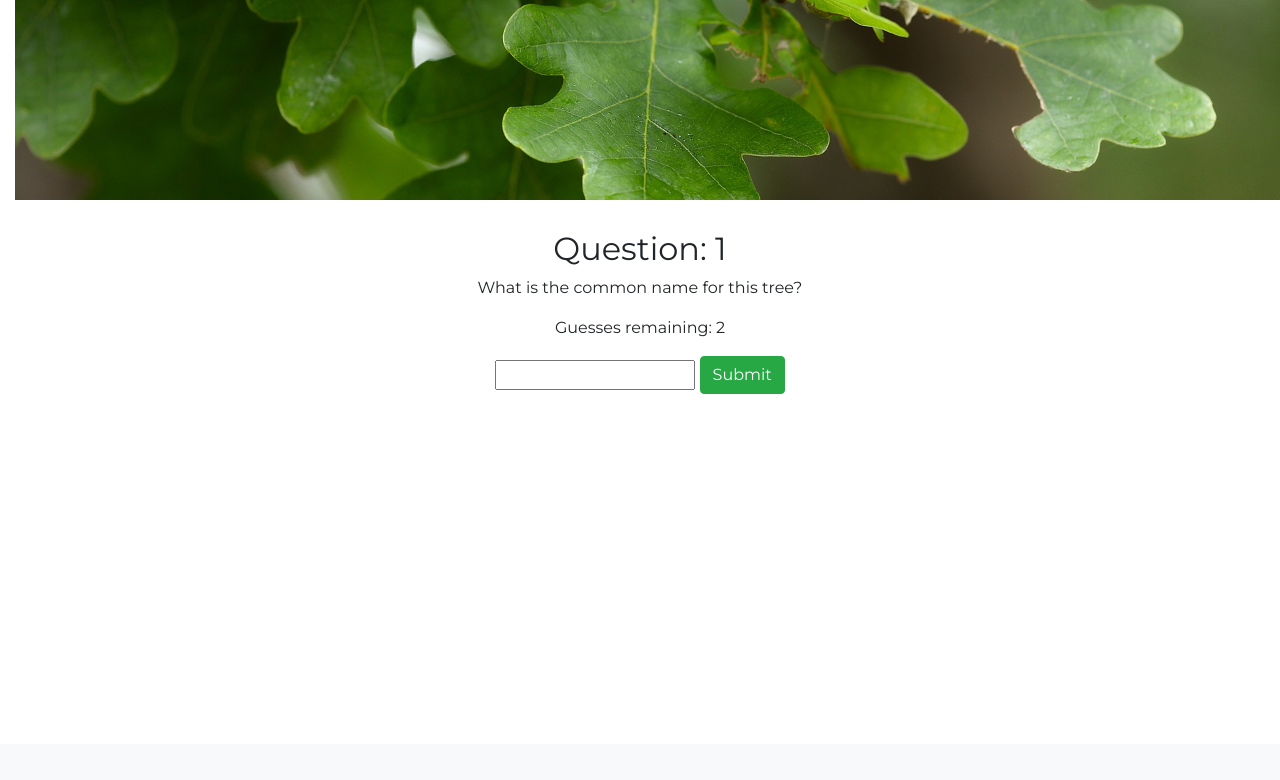
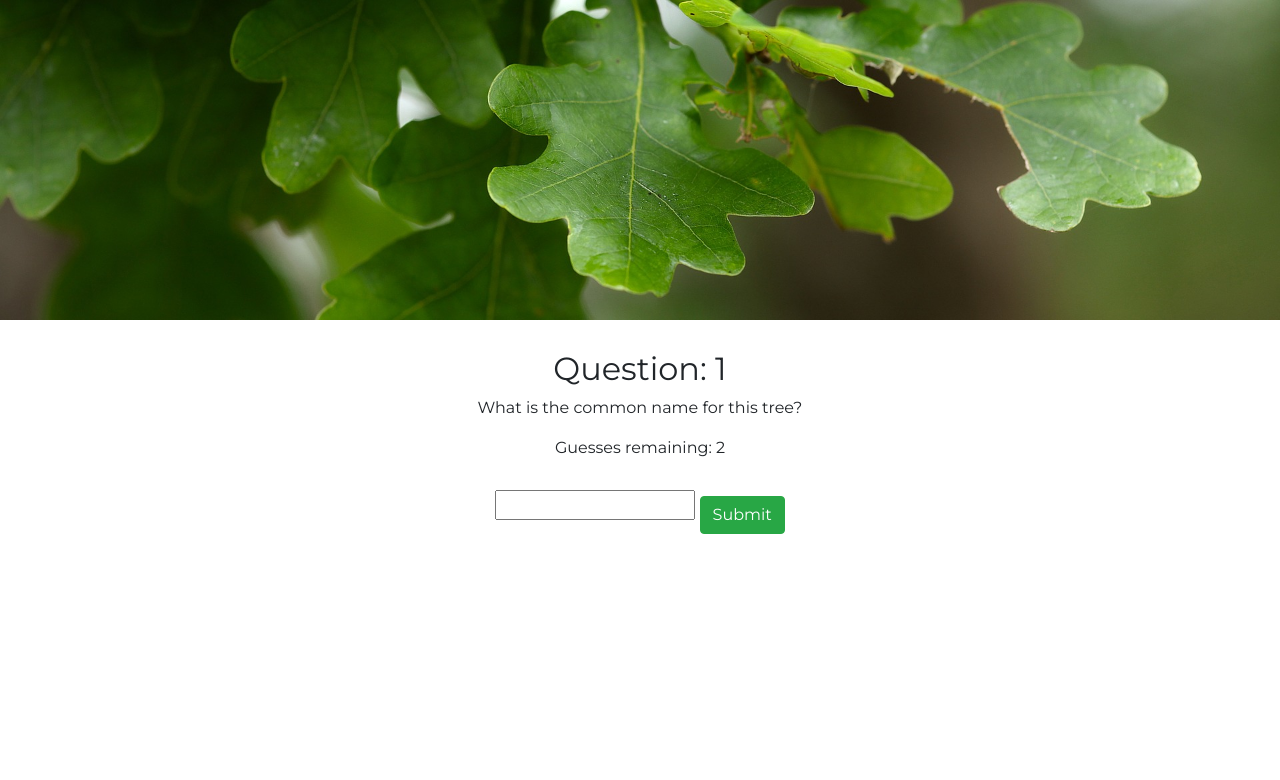
Before and after one commit to LWilsonDev/quiz, a Flask app: page /quiz in a window 1280 px wide. Shown: the part 56-836 px from the top of the page. Before the commit the page ends 450 px from the top, so only its background shows below. Run offline with Flask 2, Linux system fonts and the light colour scheme; some libraries are stand-ins or nearby versions.

Commit message:
styling to quiz

```diff
--- a/static/css/main.css
+++ b/static/css/main.css
@@ -58,12 +58,6 @@ hr {
     justify-content: center;
 }
 
-@media (min-width: 768px) {
-    .intro-container {
-        max-width: 60vw;
-    }
-}
-
 .intro-content {
     padding: 10px;
 }
@@ -94,3 +88,31 @@ hr {
     font-size: 1.2em;
     line-height: 1.8;
 }
+
+
+.bg-image {
+    height: 25vh;
+    width: 100%;
+    background-position: center;
+    background-repeat: no-repeat;
+    background-size: cover;
+    padding: 0;
+}
+
+.submit-btn {
+    margin-top: 20px;
+}
+
+  /*==========Media Queries===========*/
+
+@media (min-width: 768px) {
+    .intro-container {
+        max-width: 60vw;
+    }
+
+    .bg-image {
+        height: 40vh;
+    }
+
+
+}
--- a/templates/quiz.html
+++ b/templates/quiz.html
@@ -1,9 +1,7 @@
 {% extends 'base.html' %} {% block content %}
-<div class="container-fluid">
+<div class="page-wrapper container-fluid">
   <div class='row'>
-    <div class="col">
-      <div class='main-image text-center' style="background-image: url({{ image }});">
-      </div>
+    <div class="col container-fluid bg-image" style="background-image: url({{ image }});">
     </div>
   </div>
   <div class= 'row'>
@@ -15,7 +13,7 @@
         <div class='form_and_btns'>
           <form method='POST'>
             <input type='text' name='user_answer'>
-            <button class='btn btn-success' type='submit' name="submit_btn" value='submit'>Submit</button>
+            <button class='btn btn-success submit-btn' type='submit' name="submit_btn" value='submit'>Submit</button>
 
             {% with messages = get_flashed_messages() %}
             {% if messages %} {% for message in messages %}
```
